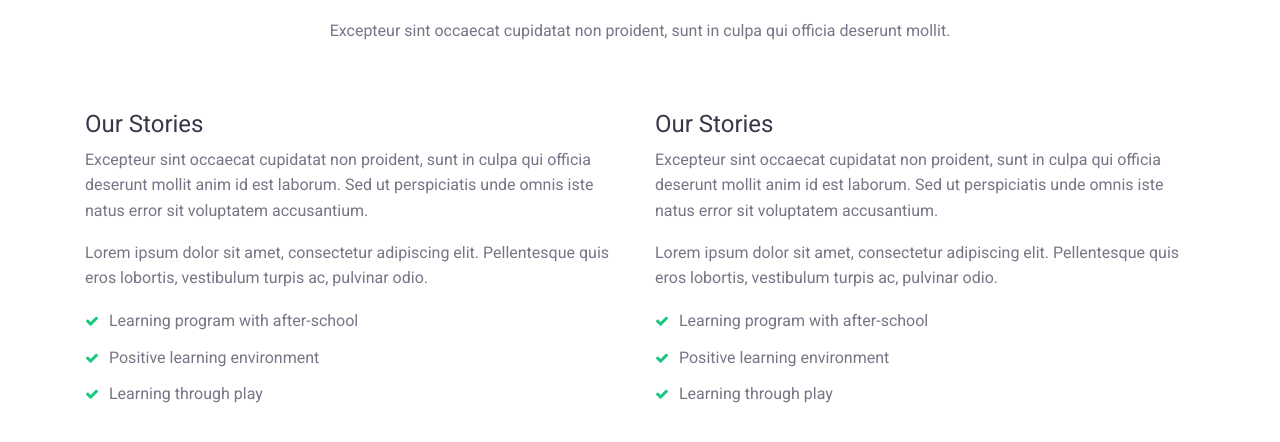
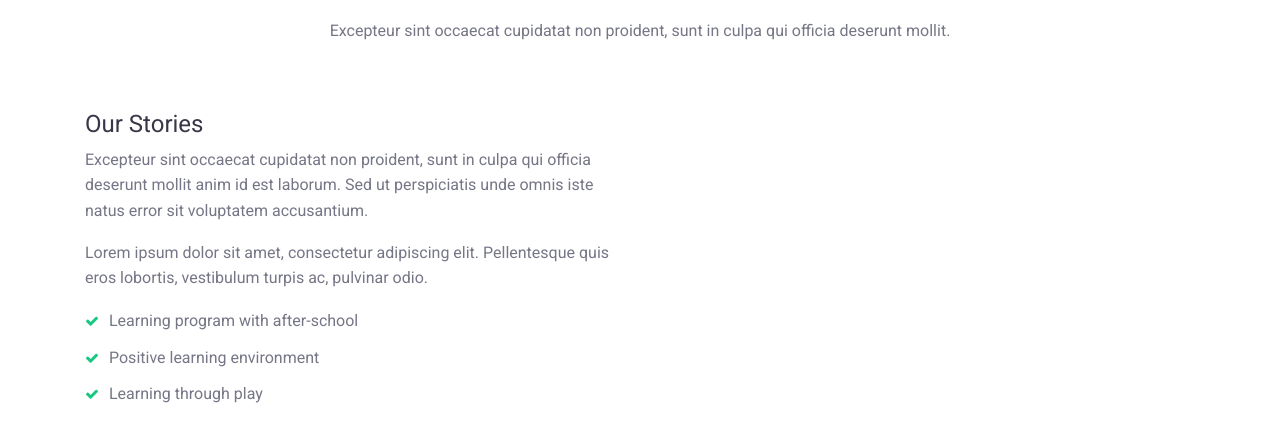
Before and after one commit to NguyenDuyKhang22130115/2025_Thu4_Ca1_Nhom10, a plain HTML site: page about.html in a window 1280 px wide. Shown: the part 612-1054 px from the top of the page. Drawn offline with Linux system fonts and the light colour scheme.

Commit message:
new commit2

```diff
--- a/about.html
+++ b/about.html
@@ -146,22 +146,6 @@
                         <li>Learning through play</li>
                     </ul><!-- .green-ticked -->
                 </div><!-- .about-stories -->
-            </div><!-- .col -->
-
-            <div class="col-12 col-lg-6">
-                <div class="about-values">
-                    <h3>Our Stories</h3>
-
-                    <p>Excepteur sint occaecat cupidatat non proident, sunt in culpa qui officia deserunt mollit anim id est laborum. Sed ut perspiciatis unde omnis iste natus error sit voluptatem accusantium.</p>
-
-                    <p>Lorem ipsum dolor sit amet, consectetur adipiscing elit. Pellentesque quis eros lobortis, vestibulum turpis ac, pulvinar odio. </p>
-
-                    <ul class="p-0 m-0 green-ticked">
-                        <li>Learning program with after-school</li>
-                        <li>Positive learning environment</li>
-                        <li>Learning through play</li>
-                    </ul><!-- .green-ticked -->
-                </div><!-- .about-values -->
             </div><!-- .col -->
         </div><!-- .row -->
     </div><!-- .container -->
--- a/script1.js
+++ b/script1.js
@@ -144,6 +144,7 @@ document.addEventListener('DOMContentLoaded', function () {
 
     document.getElementById('closeResultBtn').addEventListener('click', function() {
         closeModal('resultModal');
+        window.location.href = 'blog.html';
     });
 
     // Start timer and update status
```
